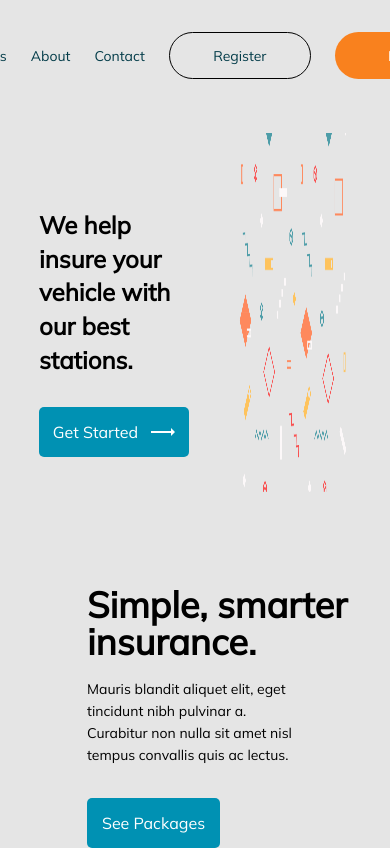
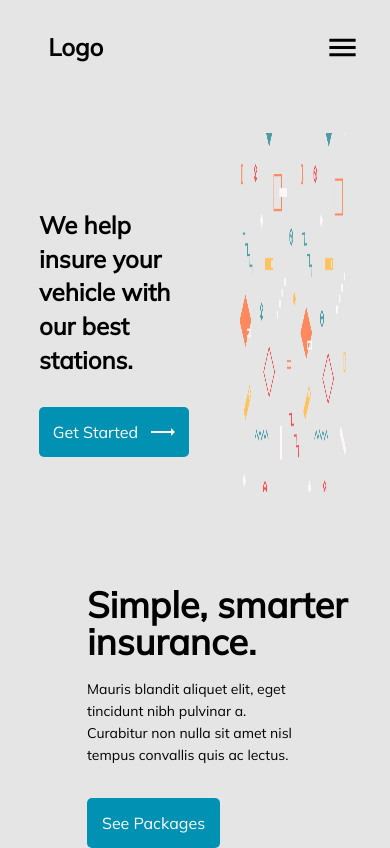
Before and after one commit to coolpythoncodes/spare-parts, a React (Create React App) app: page / in a window 390 px wide. Built offline with nearby package versions, Linux system fonts and the light colour scheme.

Commit message:
Added hamburger menu

```diff
--- a/src/Components/NavBar.js
+++ b/src/Components/NavBar.js
@@ -1,15 +1,30 @@
+import { useState } from 'react';
+import { Close, Menu } from '@material-ui/icons';
 import '../Sass/navbar.scss';
 
 const NavBar = ({ children }) => {
+
+    const [menuToggle, setmenuToggle] = useState(false);
+    const onToggle = () => {
+        setmenuToggle(!menuToggle);
+    }
+
     return (
-        <div className='navbar'>
+       <>
+        <div className="menu-btn" onClick={onToggle}>
+            {!menuToggle ? <Menu fontSize='large' /> : <Close fontSize='large' />}
+        </div>
+         <div className='navbar'>
            <div id="logo">Logo</div>
+
            <nav>
-               <ul>
+               <ul className={`${menuToggle ? 'show' : null}`}>
                    {children}
+
                </ul>
            </nav>
         </div>
+       </>
     );
 }
 
--- a/src/Pages/InsurancePage.js
+++ b/src/Pages/InsurancePage.js
@@ -17,8 +17,8 @@ const InsurancePage = () => {
                 <NavLinks navLink='Packages' color='#033C49' />
                 <NavLinks navLink='About' color='#033C49' />
                 <NavLinks navLink='Contact' color='#033C49' />
-                <NavBarButton text='Register' color='#033C49' backgroundColor='#E5E5E5' border />
-                <NavBarButton text='Login' backgroundColor='#f9811e' />
+                <li><NavBarButton text='Register' color='#033C49' backgroundColor='#E5E5E5' border /></li>
+                <li><NavBarButton text='Login' backgroundColor='#f9811e' /></li>
             </NavBar>
             <section className="showcase-a">
                 <div className="showcase-a-left">
@@ -39,7 +39,6 @@ const InsurancePage = () => {
                                 width='114'
                                 border
                                 borderColor='#FE895D'
-                                className='inquiry-btn'
                             >
                                 Make Inquiry
                             </Button>
--- a/src/Sass/_config.scss
+++ b/src/Sass/_config.scss
@@ -19,9 +19,18 @@ img{
     height: 100%;
 }
 
+.menu-btn{
+    cursor: pointer;
+    position: fixed;
+    top:30px;
+    right:30px;
+    z-index: 2;
+    display: none;
+}
+
 // Media Query Mixins
 @mixin mediaSm {
-    @media screen and (max-width: 500px) {
+    @media screen and (max-width: 600px) {
       @content;
     }
   }
--- a/src/Sass/_mobile.scss
+++ b/src/Sass/_mobile.scss
@@ -1,8 +1,7 @@
 // For Ipad
-@include mediaLg {
+@media screen and (min-width: 768px) and (max-width: 1170px) {
     .showcase-a{
         min-height: 50vh;
-        // height: 90vh;
         margin-top: 0;
         grid-template-columns: repeat(2, 1fr);
         gap: 1;
@@ -22,13 +21,14 @@
     }
 }
 
-@include mediaMd {
+@media screen and (max-width: 768px) {
+
     .showcase-a{
         grid-template-columns: repeat(2, 1fr);
         height: 60vh;
 
         &-left{
-            // border: 1px solid red;
+
             h1{
                 width: unset;
                 font-size:1.5rem;
@@ -39,13 +39,6 @@
             }
 
             .showcase-btn-section{
-                // display: flex;
-                // align-items: center;
-
-                // .arrow-right{
-                //     width: 24px;
-                //     margin-left: 13px;
-                // }
 
                 span, .inquiry-btn{
                     display: none;
@@ -53,4 +46,48 @@
             }
         }
     }
+
+
 }
+
+@media screen and (max-width: 767px){
+
+    .menu-btn{
+        display: block;
+    }
+
+    .navbar{
+
+        ul{
+            display: block;
+            position:fixed;
+            top: 0;
+            left: 0;
+            height: 100%;
+            width: 50%;
+            background: #e5e5e5;
+            padding: 80px 30px;
+            border-right: 1px solid #ccc;
+            transform: translate(-500px);
+            transition: transform 0.5s ease-in-out;
+
+            &.show{
+                transform: translate(0px);
+            }
+
+            li{
+                padding: 20px 10px;
+                border-bottom: 1px solid #ccc;
+                font-size: 14px;
+
+                &:last-child, &:nth-child(4){
+                    border-bottom: none;
+                }
+            }
+
+
+        }
+
+    }
+
+}
--- a/src/Sass/navbar.scss
+++ b/src/Sass/navbar.scss
@@ -22,10 +22,12 @@
     ul{
         display: flex;
         align-items: center;
-        min-width: 500px;
+        // min-width: 500px;
         justify-content: space-around;
         font-family: Mulish;
         font-size: 14px;
         font-weight: 400;
     }
 }
+
+@import 'mobile';
```
Also changed, not shown: 1 other file (tests, documents, lock files or other folders).
